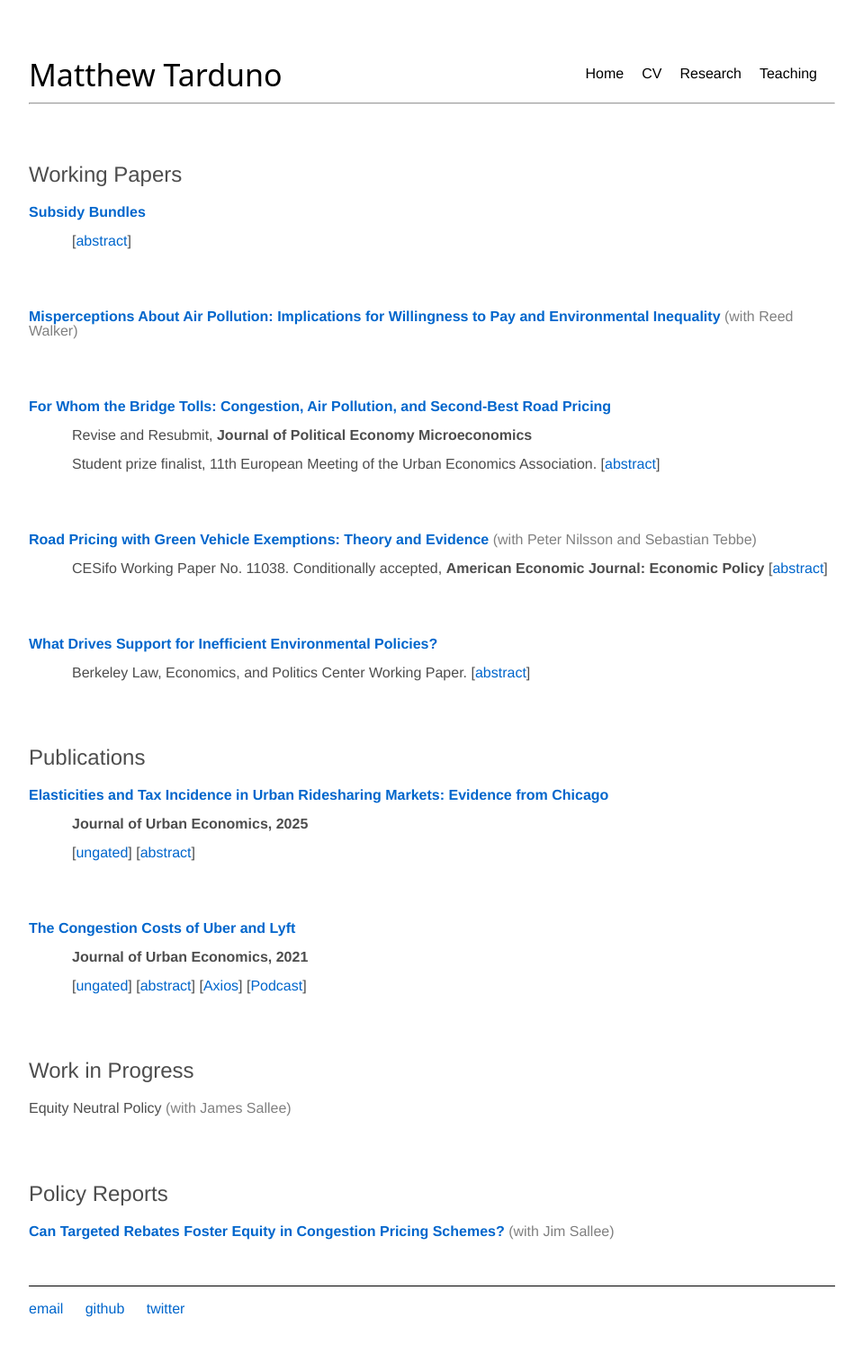
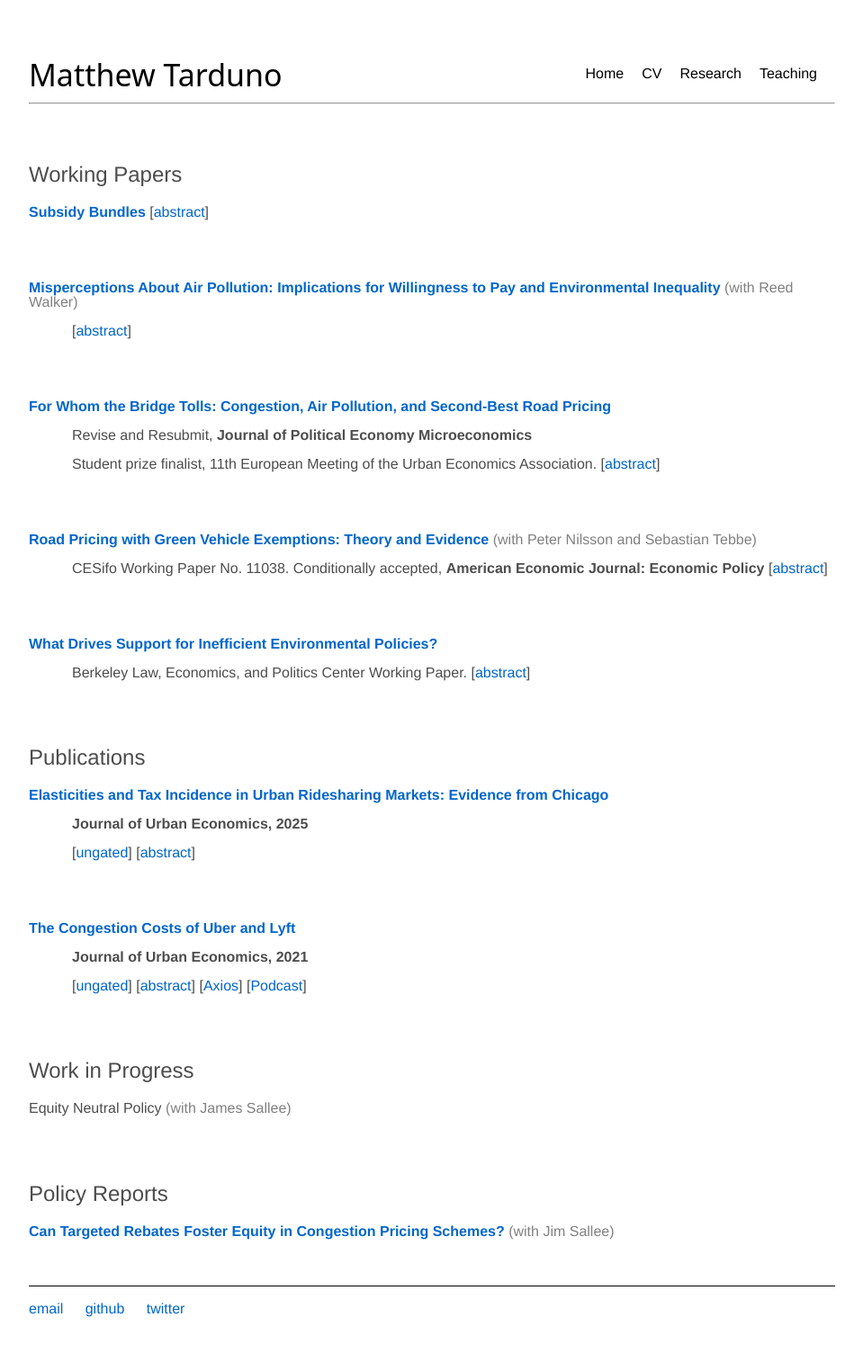
Before and after one commit to Matt-Tarduno/Matt-Tarduno.github.io, a Jekyll site: the page built from research/index.html, in a window 1280 px wide. Shown: the whole page at 90% size, without its empty margins (160-1119 px from the left). Built offline with Jekyll 4.4.1, drawn with Linux system fonts in a browser that asks for light colours.

Commit message:
Update index.html

```diff
--- a/research/index.html
+++ b/research/index.html
@@ -59,11 +59,9 @@ sitemap:
     <h1>Working Papers</h1>
 
 
-    <p class="paper-title">
-    <a href="https://papers.ssrn.com/sol3/papers.cfm?abstract_id=6753504" target="_blank">Subsidy Bundles</a>
-    </p>
-    <p class="info-line">
-        [<a href="javascript:void(0)" onclick="toggleAbstract('abstractSubsidy')">abstract</a>]
+     <p class="paper-title">
+        <a href="https://papers.ssrn.com/sol3/papers.cfm?abstract_id=6753504" target="_blank">Subsidy Bundles</a>
+        [<a href="javascript:void(0)" onclick="toggleAbstract('abstractSubsidy')" style="font-weight: normal;">abstract</a>]
     </p>
     <p id="abstractSubsidy" class="abstract">
         A common problem with subsidizing socially beneficial goods is that many subsidies flow to inframarginal agents.
@@ -78,11 +76,14 @@ sitemap:
 
 
     <p class="paper-title">
-        <a href="https://www.dropbox.com/scl/fi/ialedsd1o0yqdy4u2g3ct/TardunoWalkerAirInfo.pdf?rlkey=o1q1m3unwzm83db2lz539mcf5&e=2&dl=0" target="_blank"> Misperceptions About Air Pollution: Implications for Willingness to Pay and Environmental Inequality</a><span style="color: #808080"> (with Reed Walker) </span></p>
+        <a href="https://www.dropbox.com/scl/fi/ialedsd1o0yqdy4u2g3ct/TardunoWalkerAirInfo.pdf?rlkey=o1q1m3unwzm83db2lz539mcf5&e=2&dl=0" target="_blank">Misperceptions About Air Pollution: Implications for Willingness to Pay and Environmental Inequality</a><span style="color: #808080"> (with Reed Walker)</span>
     </p>
-    <p id="abstract1" class="abstract">
+    <p class="info-line">
+        [<a href="javascript:void(0)" onclick="toggleAbstract('abstractMisperceptions')">abstract</a>]
+    </p>
+    <p id="abstractMisperceptions" class="abstract">
         This paper explores whether misperceptions about air pollution contribute to environmental inequality in the United States.
-        We use a two-part survey experiment to elicit respondents’ beliefs about local air quality and pollution’s effects on life expectancy.
+        We use a two-part survey experiment to elicit respondents' beliefs about local air quality and pollution's effects on life expectancy.
         We document how misperception differs across demographic groups and then how this misperception affects willingness to pay (WTP) for cleaner air.
         Since misperception or beliefs may be correlated with other unobservable determinants of WTP, we randomly show selected participants customized information about their actual air pollution.
         This allows us to trace out how experimentally induced changes in beliefs affect WTP for air quality. Our results suggest significant misperceptions about air pollution in the US.
```
